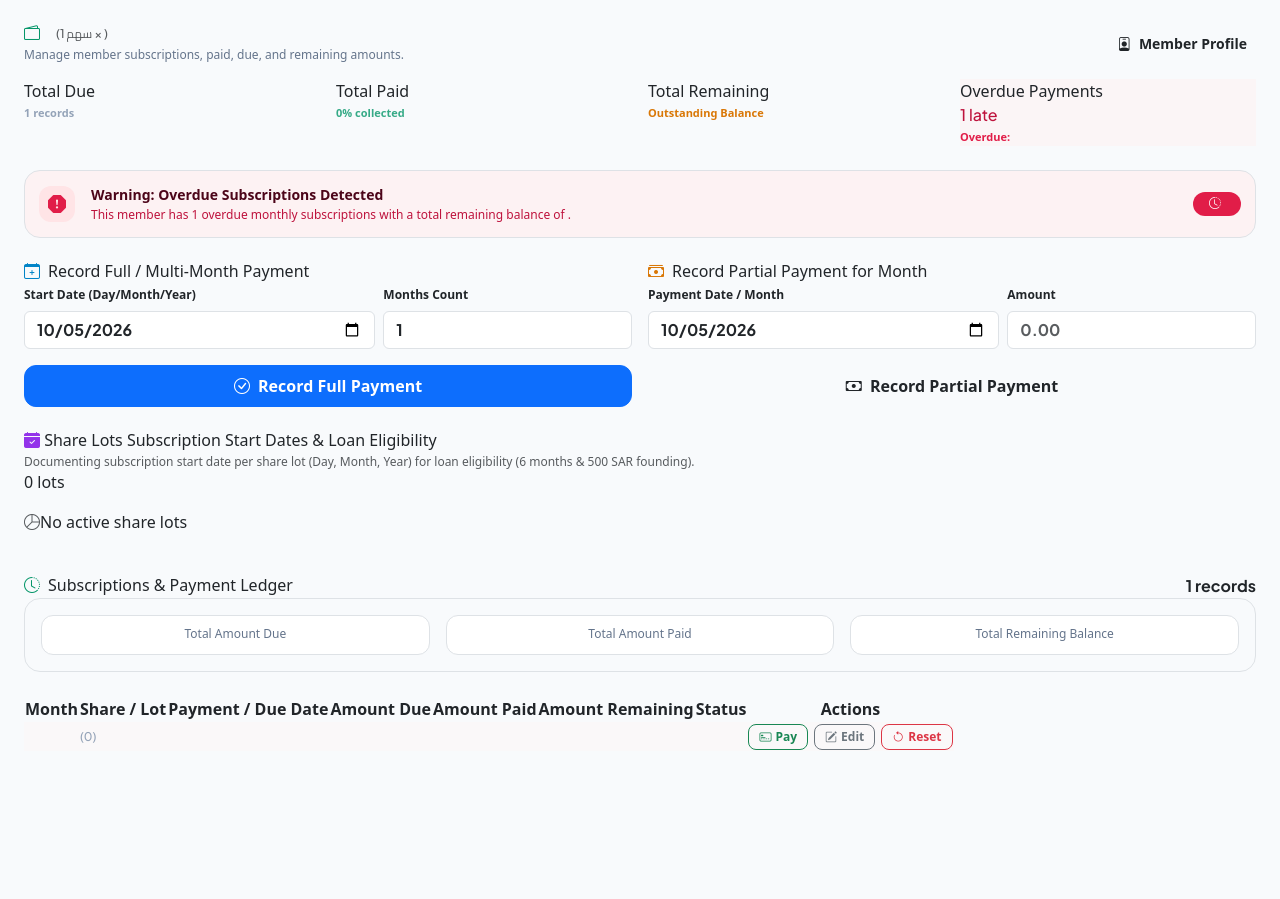
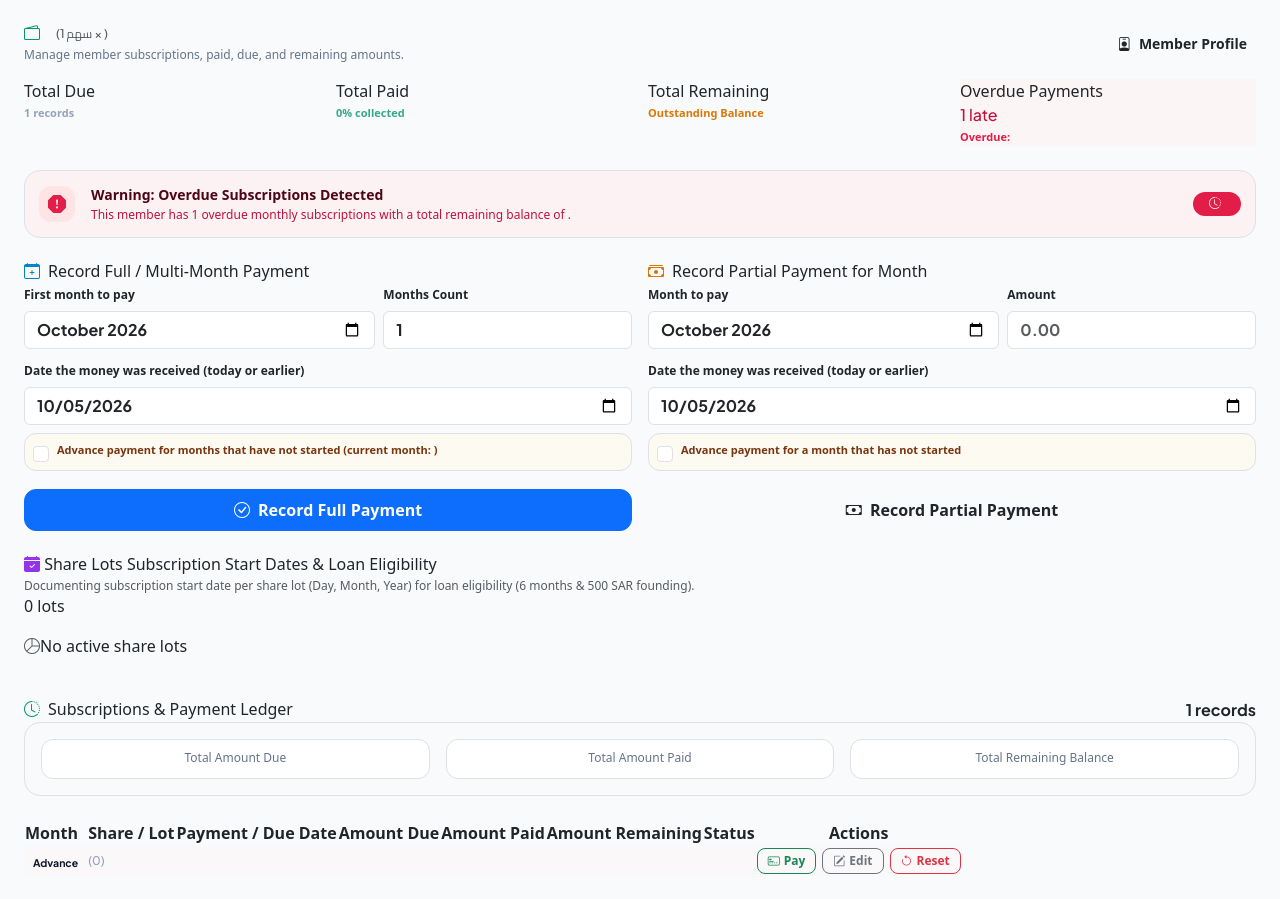
Before and after one commit to rooty22/SolidFamily, a PHP site: the page made by app/Views/admin/subscriptions/show.php in a window 1280 px wide. Before the commit the page ends 750 px from the top, so only its background shows below. Run offline with PHP 8.4, Linux system fonts and the light colour scheme; the template is opened without the code that fills it: most values are stand-ins (such as "Sample title", 1, 10 or a date in 2020); data that the repository does not hold is empty; some libraries are stand-ins or nearby versions.

Commit message:
fix(subscriptions): the payment month and the payment date are separate; no future payment dates; Edit keeps the real date
- The "pay several months" and "partial payment" forms used ONE date for both the month and the day the money was
  received, without a limit, so picking a future date paid a future month (e.g. 12/2026 while the active month is
  11/2026) and dated the payment in the future. They now have a "month" field (default: the active month) and a
  separate "date the money was received" field (never later than today; the server refuses it too).
- Paying a month that has not started yet is an explicit advance payment: it needs the "advance payment" box,
  and the history / the Edit window mark such rows ("سداد مقدّم"); the current month is marked as well.
- The Edit-payment window showed today's date instead of the recorded payment date, so saving silently moved the
  payment to today. It now shows the recorded date, keeps it unless changed, and refuses a future date.
- database/audit_totals.php warns about ledger entries dated in the future (what the old form could create).

Co-Authored-By: Claude Sonnet 5.5 <noreply@anthropic.com>

```diff
--- a/app/Views/admin/subscriptions/show.php
+++ b/app/Views/admin/subscriptions/show.php
@@ -126,12 +126,24 @@ $lotPicker = function () use ($lots, $payableLots, $allSettled, $member): string
                 <?= $lotPicker() ?>
                 <div class="row g-2">
                     <div class="col-7">
-                        <label class="form-label font-bold text-xs"><?= is_rtl() ? 'تاريخ السداد / الشهر الأول (يوم/شهر/سنة)' : 'Start Date (Day/Month/Year)' ?></label>
-                        <input type="date" name="start_date" class="form-control font-numeric font-bold" value="<?= date('Y-m-d') ?>" required>
+                        <label class="form-label font-bold text-xs"><?= is_rtl() ? 'الشهر الأول المراد سداده' : 'First month to pay' ?></label>
+                        <input type="month" name="start_month" class="form-control font-numeric font-bold js-pay-month" value="<?= date('Y-m') ?>" max="<?= date('Y-m') ?>" required>
                     </div>
                     <div class="col-5">
                         <label class="form-label font-bold text-xs"><?= is_rtl() ? 'عدد الأشهر' : 'Months Count' ?></label>
                         <input type="number" name="months_count" class="form-control font-numeric font-bold" value="1" min="1" max="24">
+                    </div>
+                    <div class="col-12">
+                        <label class="form-label font-bold text-xs"><?= is_rtl() ? 'تاريخ استلام المبلغ (اليوم أو قبله)' : 'Date the money was received (today or earlier)' ?></label>
+                        <input type="date" name="payment_date" class="form-control font-numeric font-bold" value="<?= date('Y-m-d') ?>" max="<?= date('Y-m-d') ?>" required>
+                    </div>
+                    <div class="col-12">
+                        <div class="form-check p-2 rounded-xl border border-amber-200 bg-amber-50/60 d-flex align-items-start gap-2">
+                            <input class="form-check-input m-0 mt-1 js-advance-check" type="checkbox" name="advance" value="1" id="advanceFull">
+                            <label class="form-check-label text-[11px] font-bold text-amber-900" for="advanceFull">
+                                <?= is_rtl() ? 'سداد مقدّم لأشهر لم تحن بعد (الشهر الحالي: ' . e(month_label(date('Y-m'))) . ')' : 'Advance payment for months that have not started (current month: ' . e(month_label(date('Y-m'))) . ')' ?>
+                            </label>
+                        </div>
                     </div>
                 </div>
                 <button type="submit" class="btn btn-primary w-100 mt-3 font-bold py-2 rounded-xl">
@@ -155,12 +167,24 @@ $lotPicker = function () use ($lots, $payableLots, $allSettled, $member): string
                 <?= $lotPicker() ?>
                 <div class="row g-2">
                     <div class="col-7">
-                        <label class="form-label font-bold text-xs"><?= is_rtl() ? 'تاريخ الدفعة / الشهر (يوم/شهر/سنة)' : 'Payment Date / Month' ?></label>
-                        <input type="date" name="partial_date" class="form-control font-numeric font-bold" value="<?= date('Y-m-d') ?>" required>
+                        <label class="form-label font-bold text-xs"><?= is_rtl() ? 'الشهر المراد سداده' : 'Month to pay' ?></label>
+                        <input type="month" name="partial_month" class="form-control font-numeric font-bold js-pay-month" value="<?= date('Y-m') ?>" max="<?= date('Y-m') ?>" required>
                     </div>
                     <div class="col-5">
                         <label class="form-label font-bold text-xs"><?= is_rtl() ? 'قيمة الدفعة' : 'Amount' ?></label>
                         <input type="number" step="0.01" min="0.01" name="partial_amount" class="form-control font-numeric font-bold" placeholder="0.00" required>
+                    </div>
+                    <div class="col-12">
+                        <label class="form-label font-bold text-xs"><?= is_rtl() ? 'تاريخ استلام الدفعة (اليوم أو قبله)' : 'Date the money was received (today or earlier)' ?></label>
+                        <input type="date" name="partial_date" class="form-control font-numeric font-bold" value="<?= date('Y-m-d') ?>" max="<?= date('Y-m-d') ?>" required>
+                    </div>
+                    <div class="col-12">
+                        <div class="form-check p-2 rounded-xl border border-amber-200 bg-amber-50/60 d-flex align-items-start gap-2">
+                            <input class="form-check-input m-0 mt-1 js-advance-check" type="checkbox" name="advance" value="1" id="advancePartial">
+                            <label class="form-check-label text-[11px] font-bold text-amber-900" for="advancePartial">
+                                <?= is_rtl() ? 'سداد مقدّم لشهر لم يحن بعد' : 'Advance payment for a month that has not started' ?>
+                            </label>
+                        </div>
                     </div>
                 </div>
                 <button type="submit" class="btn btn-soft w-100 mt-3 font-bold py-2 rounded-xl">
@@ -430,7 +454,14 @@ $totalAllRem = max(0.0, round($totalAllDue - $totalAllPaid, 2));
                 }
             ?>
                 <tr class="admin-sub-row <?= $isOverdue ? 'bg-rose-50/30' : '' ?>" data-lot-id="<?= (int)($h['lot_id'] ?? 0) ?>">
-                    <td class="fw-bold font-numeric text-slate-900"><?= e(month_label($h['month'])) ?></td>
+                    <td class="fw-bold font-numeric text-slate-900">
+                        <?= e(month_label($h['month'])) ?>
+                        <?php if ($h['month'] === date('Y-m')): ?>
+                            <span class="badge-status badge-info" style="font-size:10.5px;padding:2px 8px"><?= is_rtl() ? 'الشهر الحالي' : 'Current' ?></span>
+                        <?php elseif ($h['month'] > date('Y-m')): ?>
+                            <span class="badge-status badge-warning" style="font-size:10.5px;padding:2px 8px" title="<?= is_rtl() ? 'شهر لم يحن بعد' : 'Month has not started yet' ?>"><?= $paidVal > 0 ? (is_rtl() ? 'سداد مقدّم' : 'Advance') : (is_rtl() ? 'قادم' : 'Upcoming') ?></span>
+                        <?php endif; ?>
+                    </td>
                     <td class="text-slate-600 text-xs">
                         <?php if ($lotIdx !== false): ?>
                             <span class="font-bold text-purple-700"><?= is_rtl() ? 'السهم رقم ' . ($lotIdx + 1) : 'Share #' . ($lotIdx + 1) ?></span>
@@ -599,6 +630,7 @@ $totalAllRem = max(0.0, round($totalAllDue - $totalAllPaid, 2));
                 <h5 class="modal-title text-sm font-black text-slate-800 flex items-center gap-2">
                     <i class="bi bi-pencil-square text-emerald-600"></i>
                     <span><?= is_rtl() ? "تعديل سداد اشتراك شهر " . month_label($h['month']) . "" : "Edit Payment for Month " . month_label($h['month']) . "" ?></span>
+                    <?php if ($h['month'] > date('Y-m')): ?><span class="badge-status badge-warning"><?= is_rtl() ? 'سداد مقدّم' : 'Advance' ?></span><?php endif; ?>
                 </h5>
                 <button type="button" class="btn-close text-xs" data-bs-dismiss="modal" aria-label="Close"></button>
             </div>
@@ -611,7 +643,8 @@ $totalAllRem = max(0.0, round($totalAllDue - $totalAllPaid, 2));
                     </div>
                     <div>
                         <label class="form-label text-xs font-bold text-slate-700 mb-1.5"><?= is_rtl() ? 'تاريخ السداد (يوم/شهر/سنة)' : 'Payment Date (Day/Month/Year)' ?></label>
-                        <input type="date" name="payment_date" class="form-control text-sm font-numeric font-bold" value="<?= date('Y-m-d') ?>" max="<?= date('Y-m-d') ?>">
+                        <input type="date" name="payment_date" class="form-control text-sm font-numeric font-bold" value="<?= e(!empty($h['payment_date']) ? min((string) $h['payment_date'], date('Y-m-d')) : date('Y-m-d')) ?>" max="<?= date('Y-m-d') ?>">
+                        <p class="text-[11px] text-muted mb-0 mt-1"><?= is_rtl() ? 'التاريخ الحالي المسجّل للسداد؛ لا يتغير إلا إذا غيّرته أنت، ولا يمكن أن يكون في المستقبل.' : 'The date currently recorded for the payment; it only changes if you change it, and cannot be in the future.' ?></p>
                     </div>
                     <div>
                         <label class="form-label text-xs font-bold text-slate-700 mb-1.5"><?= is_rtl() ? 'المبلغ المسدد الفعلي' : 'Actual Paid Amount' ?></label>
@@ -635,6 +668,14 @@ $totalAllRem = max(0.0, round($totalAllDue - $totalAllPaid, 2));
 <?php endif; endforeach; ?>
 
 <script>
+// The month fields stop at the current month; ticking "advance payment" lifts that limit (the server checks it again).
+document.querySelectorAll('.js-advance-check').forEach(function (box) {
+    var form = box.closest('form');
+    var month = form && form.querySelector('.js-pay-month');
+    if (!month) { return; }
+    var max = month.getAttribute('max');
+    box.addEventListener('change', function () { if (box.checked) { month.removeAttribute('max'); } else { month.setAttribute('max', max); if (month.value > max) { month.value = max; } } });
+});
 function filterAdminLots(lotId, btn) {
     document.querySelectorAll('.btn-admin-lot-tab').forEach(b => b.classList.remove('active'));
     if (btn) btn.classList.add('active');
```
Also changed, not shown: app/Controllers/Admin/SubscriptionsController.php (+64 -22 lines), database/audit_totals.php (+7 -0 lines).
